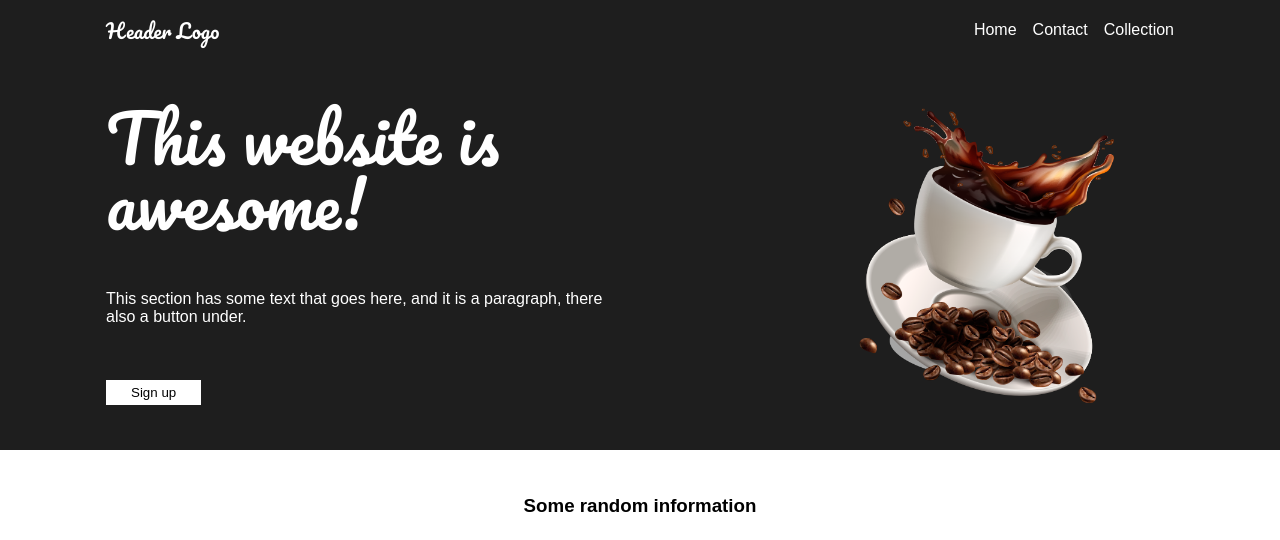
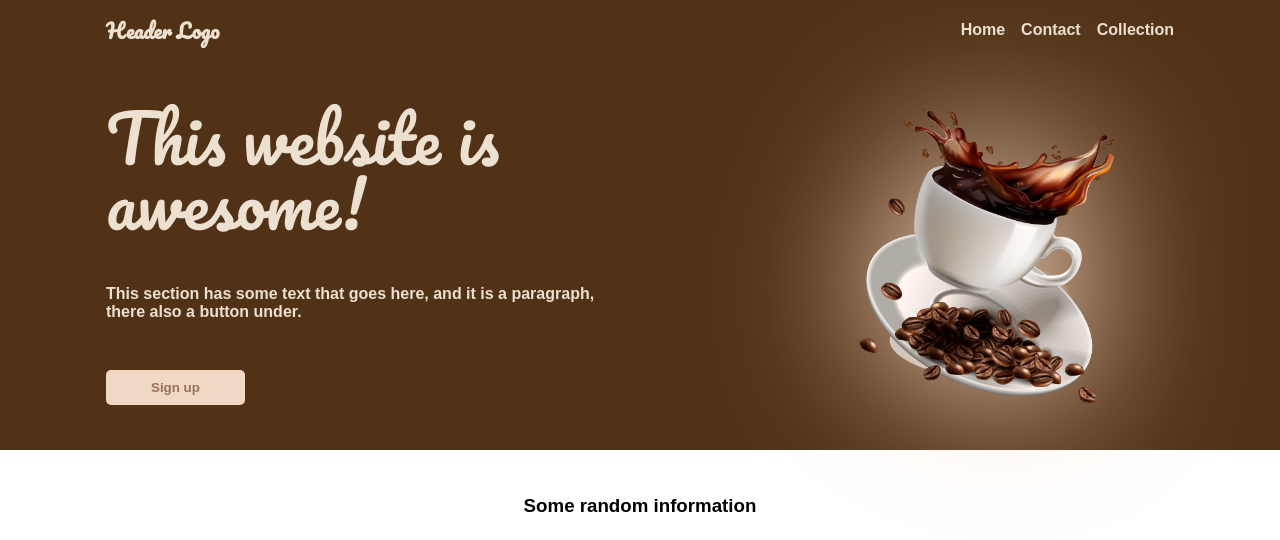
Before and after one commit to kamaladdi34/odin-landing-page, a plain HTML site: page index.html in a window 1280 px wide. Shown: the top 540 px of the page. Drawn offline with Linux system fonts and the light colour scheme.

Commit message:
Change Header styling

```diff
--- a/style.css
+++ b/style.css
@@ -15,7 +15,7 @@
 }
 /* header*/
 header{
-    background-color: rgb(30, 30, 30);
+    background-color: #513217;
 }
 nav{
     display: flex;
@@ -29,7 +29,11 @@ nav ul {
     gap: 16px;
 }
 nav a {
-    color: white;
+    color: #ece0d1;
+    font-weight: bold;
+}
+nav a:hover{
+    color: #241508;
 }
 .logo{
     font-size: 20px;
@@ -54,12 +58,25 @@ nav a {
     line-height: 65px;
     font-weight: 300;
     font-family: 'Pacifico', cursive;
+    color: #ece0d1;
+}
+.hero-text p {
+    color: #ece0d1;
+    font-weight: bold;
 }
 .hero-text button{
-    padding: 5px 25px 5px 25px;
-    background-color: rgb(255, 255, 255);
-    color: rgb(0, 0, 0);
+    padding: 10px 45px 10px 45px;
+    background-color: #f0d8c5;
+    color:#967259;
     border: none;
+    font-weight: bold;
+    border-radius: 5px;
+}
+.hero-text button:hover{
+    background-color: #ffecdd;
+    color:#967259;
+    cursor: pointer;
+    transition: background-color .3s;
 }
 .hero-image-container{
     min-height: 100%;
@@ -67,6 +84,7 @@ nav a {
 .hero-image-container img{
     max-height: 300px;
     float: right;
+    filter: drop-shadow(0px 0px 79px #fedfc8);
 }
 .hero-image-container, .hero-text{
     flex-basis: 0;
```
